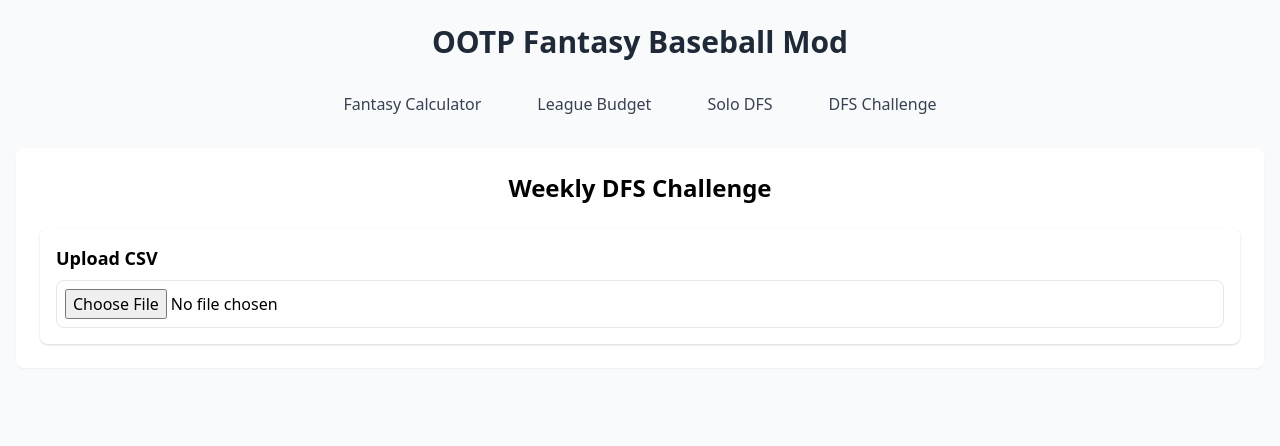
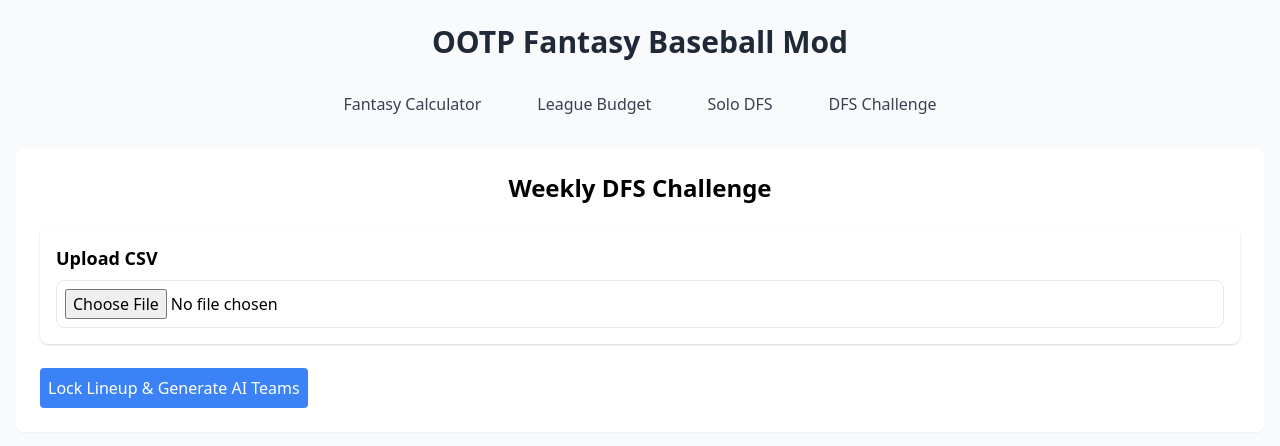
Before and after one commit to quarterback/SimBaseballCalc, a React (Create React App) app: page /dfs-ai in a window 1280 px wide. Shown: the top 446 px of the page. Built offline with nearby package versions, Linux system fonts and the light colour scheme.

Commit message:
Update DFSAI.js

```diff
--- a/src/DFSAI.js
+++ b/src/DFSAI.js
@@ -20,6 +20,33 @@ const DFSAI = () => {
     }
   };
 
+  const aiPersonalities = [
+    { name: 'KateParkfactor', strategy: 'venueAnalytics' },
+    { name: 'xWOBA_Warrior', strategy: 'advancedStats' },
+    { name: 'Sarah_Numbers', strategy: 'probabilityBased' },
+    { name: 'TomTheStacker', strategy: 'stackLineups' },
+    { name: 'AceHunter_Mike', strategy: 'elitePitcher' },
+    { name: 'ValueJohn_DFS', strategy: 'valueHunting' },
+    { name: 'CindyContact', strategy: 'highFloor' },
+    { name: 'Dave_LaunchAngle', strategy: 'powerUpside' },
+    { name: 'RobertsonK9', strategy: 'strikeoutHeavy' },
+    { name: 'JenStreakSpotter', strategy: 'hotHands' },
+    { name: 'WeatherWatcherAl', strategy: 'weatherBased' },
+    { name: 'MariaMatchups', strategy: 'matchupBased' },
+    { name: 'FadeTheChalk_Sam', strategy: 'contrarian' },
+    { name: 'LowOwned_Lisa', strategy: 'lowOwnership' },
+    { name: 'ReversePublic', strategy: 'antiConsensus' },
+    { name: 'BallparkBetty', strategy: 'homeTeamStack' },
+    { name: 'SpeedsterSteve', strategy: 'baserunning' },
+    { name: 'DefensiveDiana', strategy: 'runPrevention' },
+    { name: 'FavoriteTeamFred', strategy: 'biased' },
+    { name: 'DartThrowDan', strategy: 'random' },
+    { name: 'GutFeelGrace', strategy: 'emotional' },
+    { name: 'YesterdayHero', strategy: 'chasePast' },
+    { name: 'TiltedTony', strategy: 'tiltChasing' },
+    { name: 'FOMO_Frank', strategy: 'fomo' }
+  ];
+
   const processFile = (file) => {
     setLoadingStats(true);
     setError('');
@@ -37,13 +64,11 @@ const DFSAI = () => {
             return;
           }
 
-          const processedPlayers = results.data.map(player => {
-            return {
-              ...player,
-              '1B': player.H - ((player['2B'] || 0) + (player['3B'] || 0) + (player.HR || 0)),
-              points: 0
-            };
-          });
+          const processedPlayers = results.data.map(player => ({
+            ...player,
+            '1B': player.H - ((player['2B'] || 0) + (player['3B'] || 0) + (player.HR || 0)),
+            points: 0
+          }));
 
           setAvailablePlayers(processedPlayers);
           setLoadingStats(false);
@@ -55,6 +80,37 @@ const DFSAI = () => {
       });
     };
     reader.readAsText(file);
+  };
+
+  const calculatePoints = (player) => {
+    const scoring = scoringSystems[scoringSystem][statType];
+    return Object.entries(scoring).reduce((total, [stat, value]) => total + (player[stat] || 0) * value, 0);
+  };
+
+  const generateAiTeams = () => {
+    if (availablePlayers.length === 0) {
+      setError('No player data available.');
+      return;
+    }
+
+    let teams = aiPersonalities.map(personality => {
+      let selectedPlayers = availablePlayers.sort(() => 0.5 - Math.random()).slice(0, 9);
+      let totalPoints = selectedPlayers.reduce((sum, player) => sum + calculatePoints(player), 0);
+      return { name: personality.name, score: totalPoints, roster: selectedPlayers };
+    });
+
+    if (difficulty === 'hard') {
+      teams.forEach(team => team.score *= 1.1);
+    } else if (difficulty === 'easy') {
+      teams.forEach(team => team.score *= 0.9);
+    }
+
+    setAiTeams(teams);
+  };
+
+  const lockGame = () => {
+    setGameLocked(true);
+    generateAiTeams();
   };
 
   return (
@@ -76,33 +132,23 @@ const DFSAI = () => {
         />
       </div>
 
-      {/* Display Available Players */}
-      {availablePlayers.length > 0 && (
-        <div className="bg-white rounded-lg shadow p-4">
-          <h3 className="text-lg font-semibold mb-4">Available Players</h3>
-          <table className="min-w-full">
-            <thead className="bg-gray-50">
-              <tr>
-                <th className="p-2 text-left">Name</th>
-                <th className="p-2 text-left">POS</th>
-                <th className="p-2 text-left">TM</th>
-                <th className="p-2 text-right">HR</th>
-                <th className="p-2 text-right">RBI</th>
-                <th className="p-2 text-right">K</th>
-                <th className="p-2 text-right">IP</th>
-              </tr>
+      {/* Lock Lineup & Generate AI Teams */}
+      <button onClick={lockGame} disabled={gameLocked || availablePlayers.length === 0} className="bg-blue-500 text-white p-2 rounded mt-2">
+        Lock Lineup & Generate AI Teams
+      </button>
+
+      {/* Leaderboard */}
+      {gameLocked && (
+        <div>
+          <h3 className="text-xl font-bold mt-4">Leaderboard</h3>
+          <table className="table-auto w-full border">
+            <thead>
+              <tr><th>User/AI</th><th>Score</th></tr>
             </thead>
             <tbody>
-              {availablePlayers.map((player, idx) => (
-                <tr key={idx} className="border-t">
-                  <td className="p-2">{player.Name}</td>
-                  <td className="p-2">{player.POS}</td>
-                  <td className="p-2">{player.TM}</td>
-                  <td className="p-2 text-right">{player.HR}</td>
-                  <td className="p-2 text-right">{player.RBI}</td>
-                  <td className="p-2 text-right">{player.K}</td>
-                  <td className="p-2 text-right">{player.IP}</td>
-                </tr>
+              <tr><td>You</td><td>{currentScore.toFixed(1)}</td></tr>
+              {aiTeams.map((team, idx) => (
+                <tr key={idx}><td>{team.name}</td><td>{team.score.toFixed(1)}</td></tr>
               ))}
             </tbody>
           </table>
```
